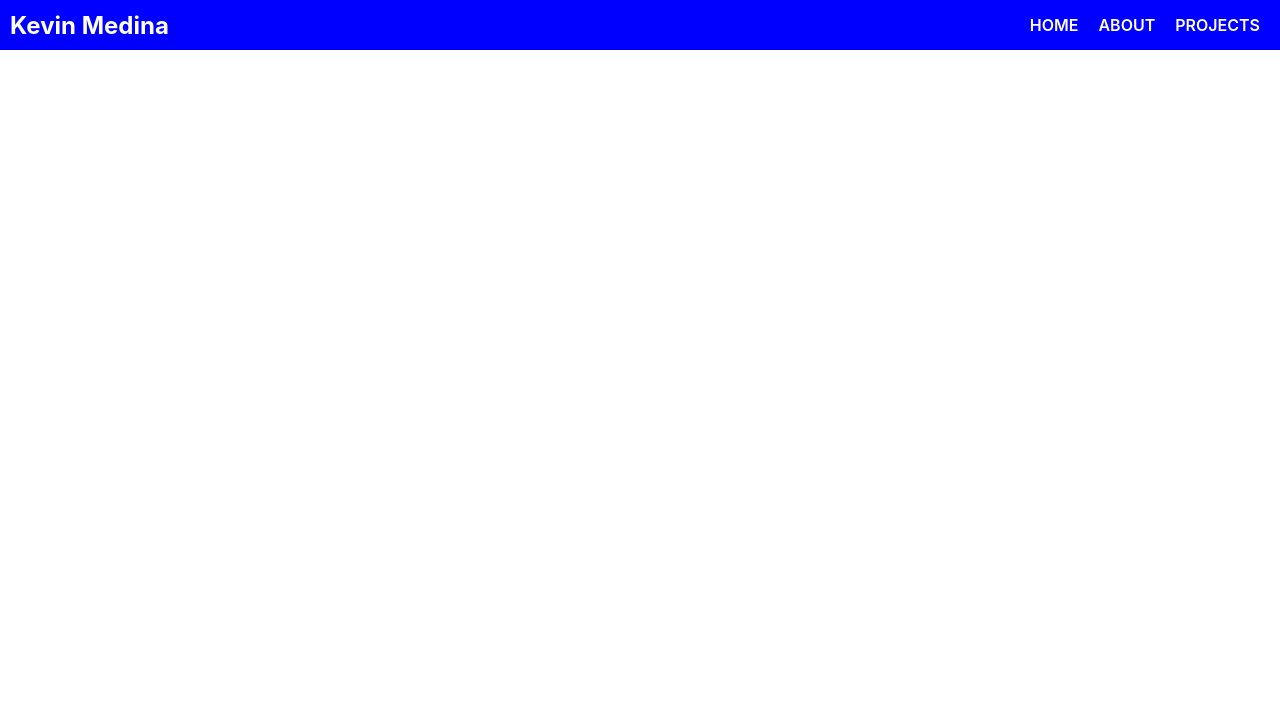
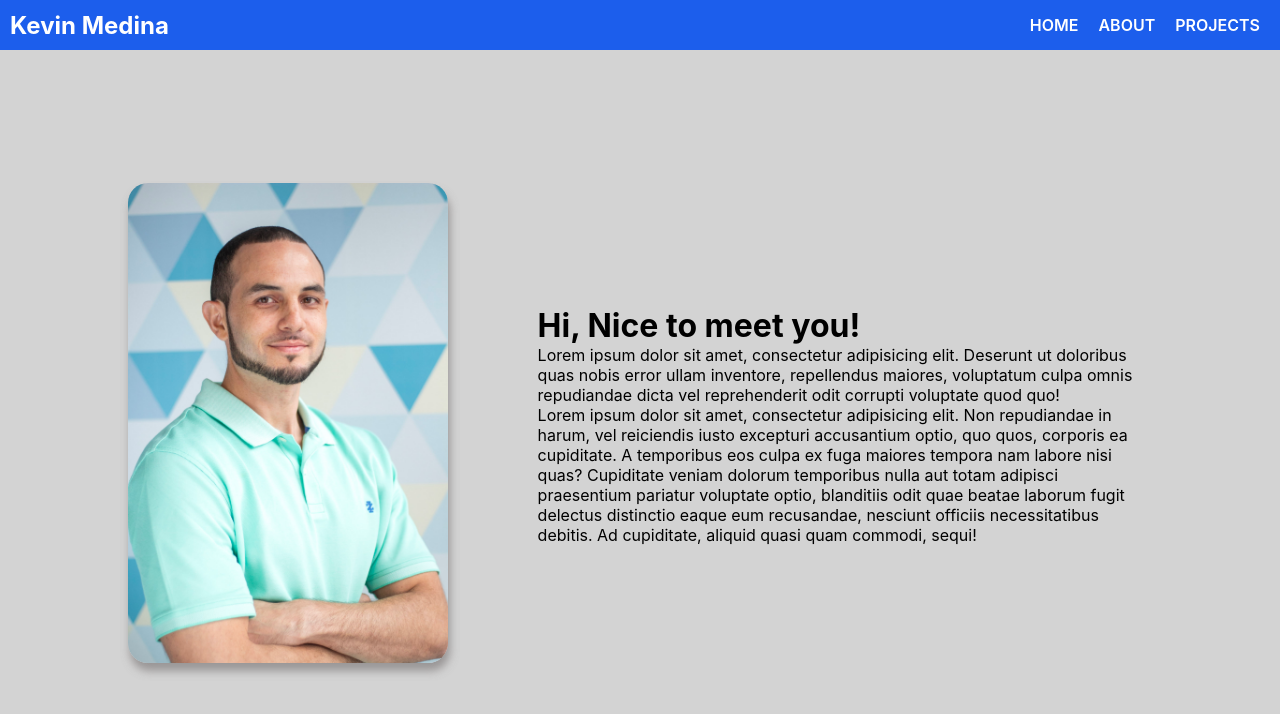
Before and after one commit to kevmedina/portfolio, a React (Create React App) app: page /about in a window 1280 px wide. Shown: the top 714 px of the page. Built offline with nearby package versions, Linux system fonts and the light colour scheme.

Commit message:
add the about page

```diff
--- a/src/App.js
+++ b/src/App.js
@@ -1,8 +1,9 @@
 import React from "react";
 import { Switch, Route } from "react-router-dom";
 import "./App.css";
+import Navbar from "./components/Navbar/Navbar";
 import Home from "./components/Home/Home";
-import Navbar from "./components/Navbar/Navbar";
+import About from "./components/About/About";
 
 const App = () => {
   return (
@@ -10,6 +11,7 @@ const App = () => {
       <Navbar />
       <Switch>
         <Route exact path="/" component={Home} />
+        <Route exact path="/about" component={About} />
       </Switch>
     </div>
   );
--- /dev/null
+++ b/src/components/About/About.css
@@ -0,0 +1,29 @@
+.about-container {
+  width: 100vw;
+  height: calc(100vh - 50px);
+  display: flex;
+  justify-content: center;
+  background-color: lightgrey;
+}
+
+.inner-about-container {
+  display: flex;
+  justify-content: center;
+  align-items: center;
+  width: 80%;
+  height: 100%;
+}
+
+.inner-about-container > div:first-child {
+  width: 40%;
+}
+
+.inner-about-container > div:nth-child(2) {
+  width: 60%;
+}
+
+img {
+  width: 25vw;
+  border-radius: 20px;
+  box-shadow: 2px 8px 8px rgba(126, 121, 121, 0.671);
+}
--- /dev/null
+++ b/src/components/About/About.js
@@ -0,0 +1,35 @@
+import React from "react";
+import "./About.css";
+
+const About = () => {
+  return (
+    <div className="about-container">
+      <div className="inner-about-container">
+        <div>
+          <img src="../../images/profile_pic.jpeg" alt="profile-pic" />
+        </div>
+        <div>
+          <h1>Hi, Nice to meet you!</h1>
+          <p>
+            Lorem ipsum dolor sit amet, consectetur adipisicing elit. Deserunt
+            ut doloribus quas nobis error ullam inventore, repellendus maiores,
+            voluptatum culpa omnis repudiandae dicta vel reprehenderit odit
+            corrupti voluptate quod quo!
+          </p>
+          <p>
+            Lorem ipsum dolor sit amet, consectetur adipisicing elit. Non
+            repudiandae in harum, vel reiciendis iusto excepturi accusantium
+            optio, quo quos, corporis ea cupiditate. A temporibus eos culpa ex
+            fuga maiores tempora nam labore nisi quas? Cupiditate veniam dolorum
+            temporibus nulla aut totam adipisci praesentium pariatur voluptate
+            optio, blanditiis odit quae beatae laborum fugit delectus distinctio
+            eaque eum recusandae, nesciunt officiis necessitatibus debitis. Ad
+            cupiditate, aliquid quasi quam commodi, sequi!
+          </p>
+        </div>
+      </div>
+    </div>
+  );
+};
+
+export default About;
--- a/src/components/Home/Home.js
+++ b/src/components/Home/Home.js
@@ -6,7 +6,7 @@ const Home = () => {
   return (
     <div className="home-container">
       <header>
-        <h1>Hi I'm Kevin. I build dynamic and responsive web applications.</h1>
+        <h1>Hi, I'm Kevin. I build dynamic and responsive web applications.</h1>
         <Link className="home-link" to="/projects">
           View Projects
         </Link>
--- a/src/components/Navbar/Navbar.css
+++ b/src/components/Navbar/Navbar.css
@@ -1,7 +1,7 @@
 nav {
   width: 100vw;
   height: 50px;
-  background-color: blue;
+  background-color: #1c5eec;
   display: flex;
   justify-content: space-between;
   align-items: center;
```
Also changed, not shown: public/images/profile_pic.jpeg (added).
